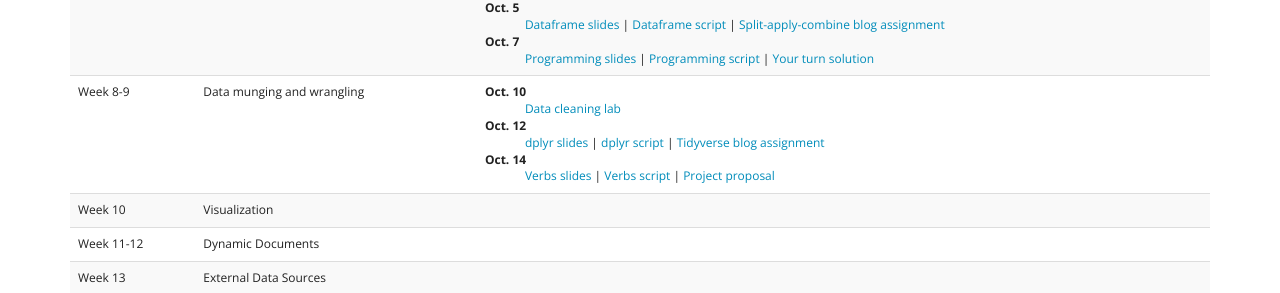
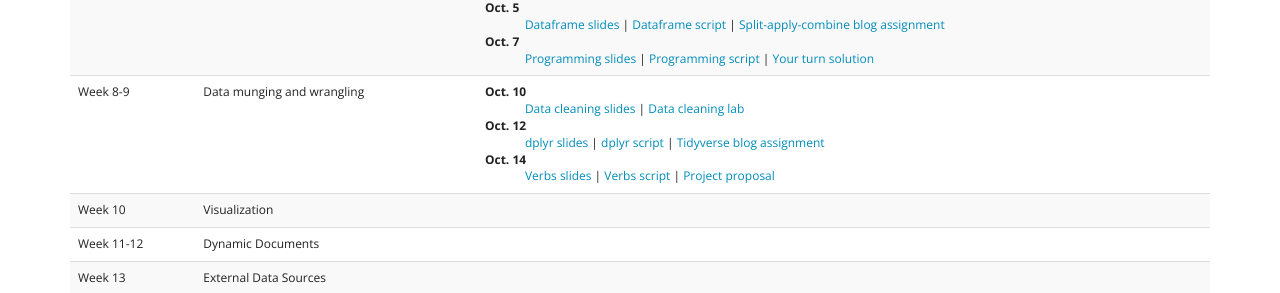
Before and after one commit to agron590-ISU/agron590-ISU.github.io, a Jekyll site: the page built from syllabus.html, in a window 1280 px wide. Shown: the part 869-1162 px from the top of the page. Built offline with Jekyll 4.4.1, drawn with Linux system fonts in a browser that asks for light colours.

Commit message:
Added data cleaning lab repo link

```diff
--- a/syllabus.html
+++ b/syllabus.html
@@ -103,7 +103,7 @@
         <td>
           <dl>
           <dt>Oct. 10</dt>
-          <dd><a href="../materials/week_08/data_cleaning/slides_data_cleaning.html" target=_blank>Data cleaning lab</a></dd>
+          <dd><a href="../materials/week_08/data_cleaning/slides_data_cleaning.html" target=_blank>Data cleaning slides</a> | <a href="../lab/week_08/data_cleaning" target=_blank>Data cleaning lab</a></dd>
           <dt>Oct. 12</dt>
           <dd><a href="../materials/week_08/dplyr/slides_dplyr.html" target=_blank>dplyr slides</a> | <a href="../materials/week_08/dplyr/script_dplyr.R" target=_blank>dplyr script</a> | <a href="https://github.com/agron590-ISU/blog/tree/master/08" target=_blank>Tidyverse blog assignment</a></dd>
           <dt>Oct. 14</dt>
```
